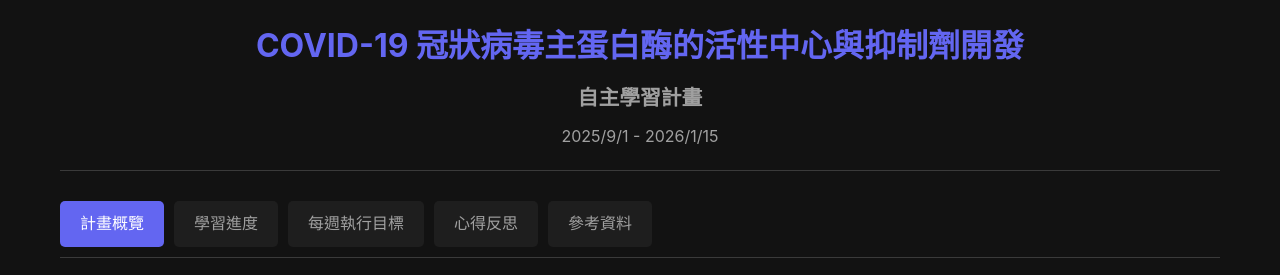
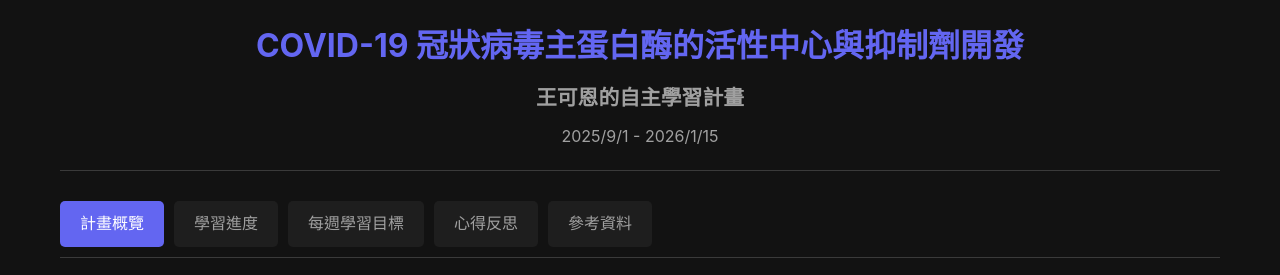
Before and after one commit to wangkeen2009/selfstudy-plan, a plain HTML site: page index.html in a window 1280 px wide. Shown: the top 275 px of the page. Drawn offline with Linux system fonts and the light colour scheme.

Commit message:
Update index.html

```diff
--- a/index.html
+++ b/index.html
@@ -11,7 +11,7 @@
     <div class="container">
         <header>
             <h1>COVID-19 冠狀病毒主蛋白酶的活性中心與抑制劑開發</h1>
-            <h2>自主學習計畫</h2>
+            <h2>王可恩的自主學習計畫</h2>
             <p class="date">2025/9/1 - 2026/1/15</p>
         </header>
 
@@ -23,7 +23,7 @@
         <div class="tabs">
             <a href="#overview" class="active">計畫概覽</a>
             <a href="#progress">學習進度</a>
-            <a href="#weekly-goals">每週執行目標</a>
+            <a href="#weekly-goals">每週學習目標</a>
             <a href="#reflection">心得反思</a>
             <a href="#references">參考資料</a>
         </div>
```
